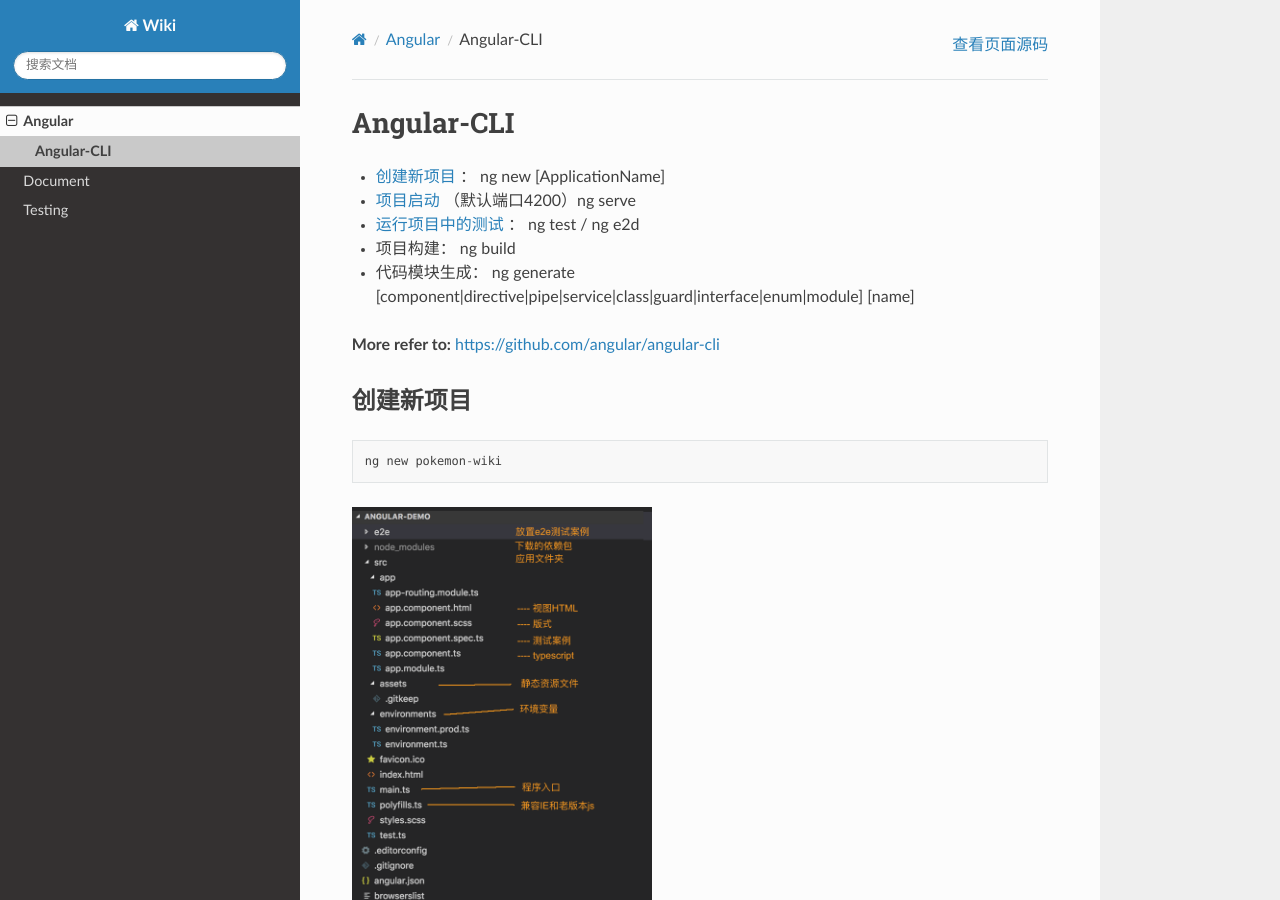
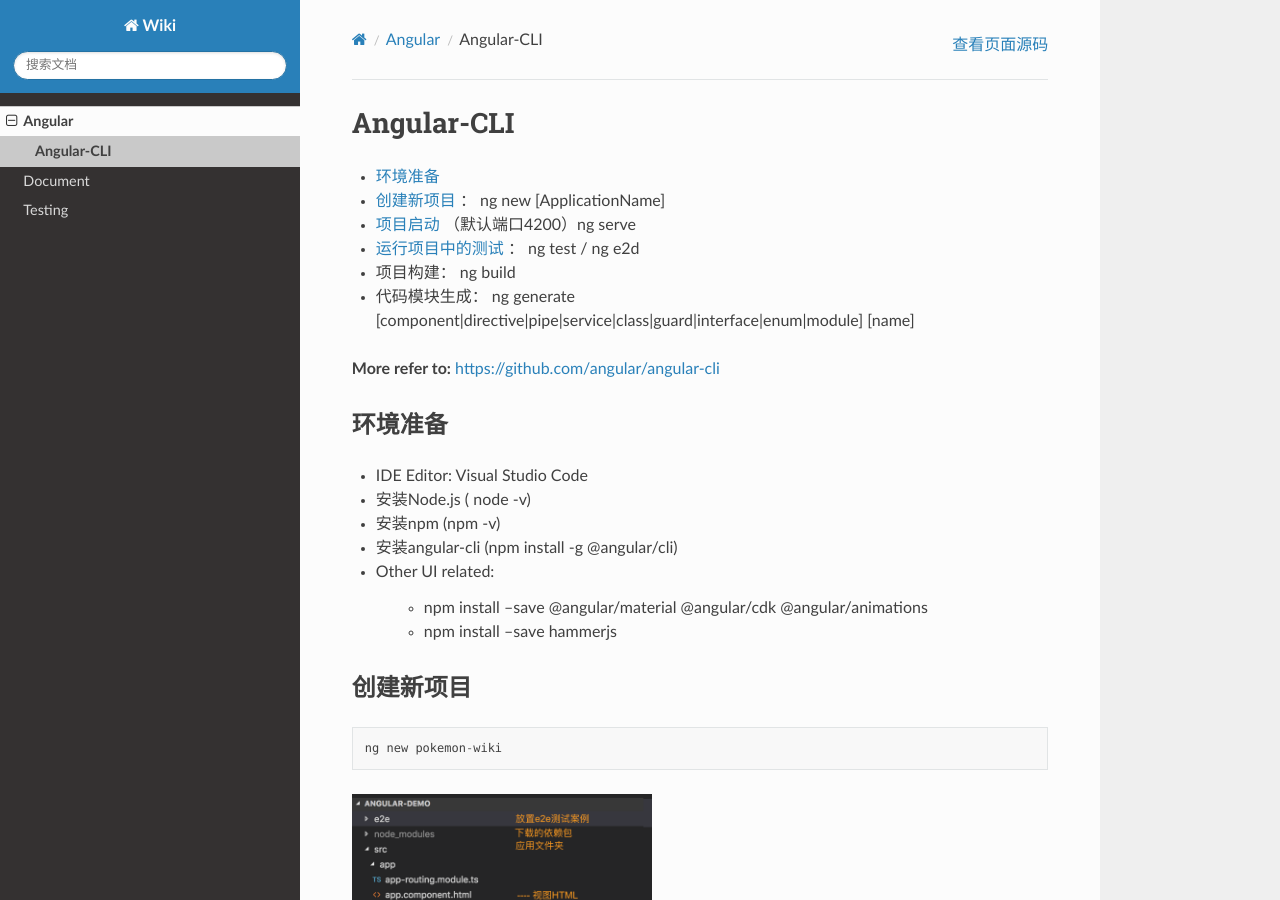
Before and after one commit to abigail830/Sphinx_wiki, a Sphinx documentation site: the page built from source/Angular/Angular-Cli.rst, in a window 1280 px wide and 900 px high. Built offline with Sphinx 7.4.7 and the Read the Docs theme 2.0.0, drawn with Linux system fonts in a browser that asks for light colours.

Commit message:
Update Angular-Cli.rst

```diff
--- a/source/Angular/Angular-Cli.rst
+++ b/source/Angular/Angular-Cli.rst
@@ -1,6 +1,7 @@
 Angular-CLI
 =============
 
+*  `环境准备`_
 *  `创建新项目`_ ： ng new [ApplicationName]
 *  `项目启动`_ （默认端口4200）ng serve
 *  `运行项目中的测试`_ ： ng test / ng e2d
@@ -10,6 +11,20 @@ Angular-CLI
 * 代码模块生成： ng generate [component|directive|pipe|service|class|guard|interface|enum|module] [name]
 
 **More refer to:** https://github.com/angular/angular-cli
+
+
+环境准备
+-----------
+
+* IDE Editor: Visual Studio Code
+* 安装Node.js  ( node -v)
+* 安装npm  (npm -v)
+* 安装angular-cli  (npm install -g @angular/cli)
+* Other UI related:
+
+    - npm install --save @angular/material @angular/cdk @angular/animations
+    - npm install --save hammerjs
+
 
 创建新项目
 -----------
```
